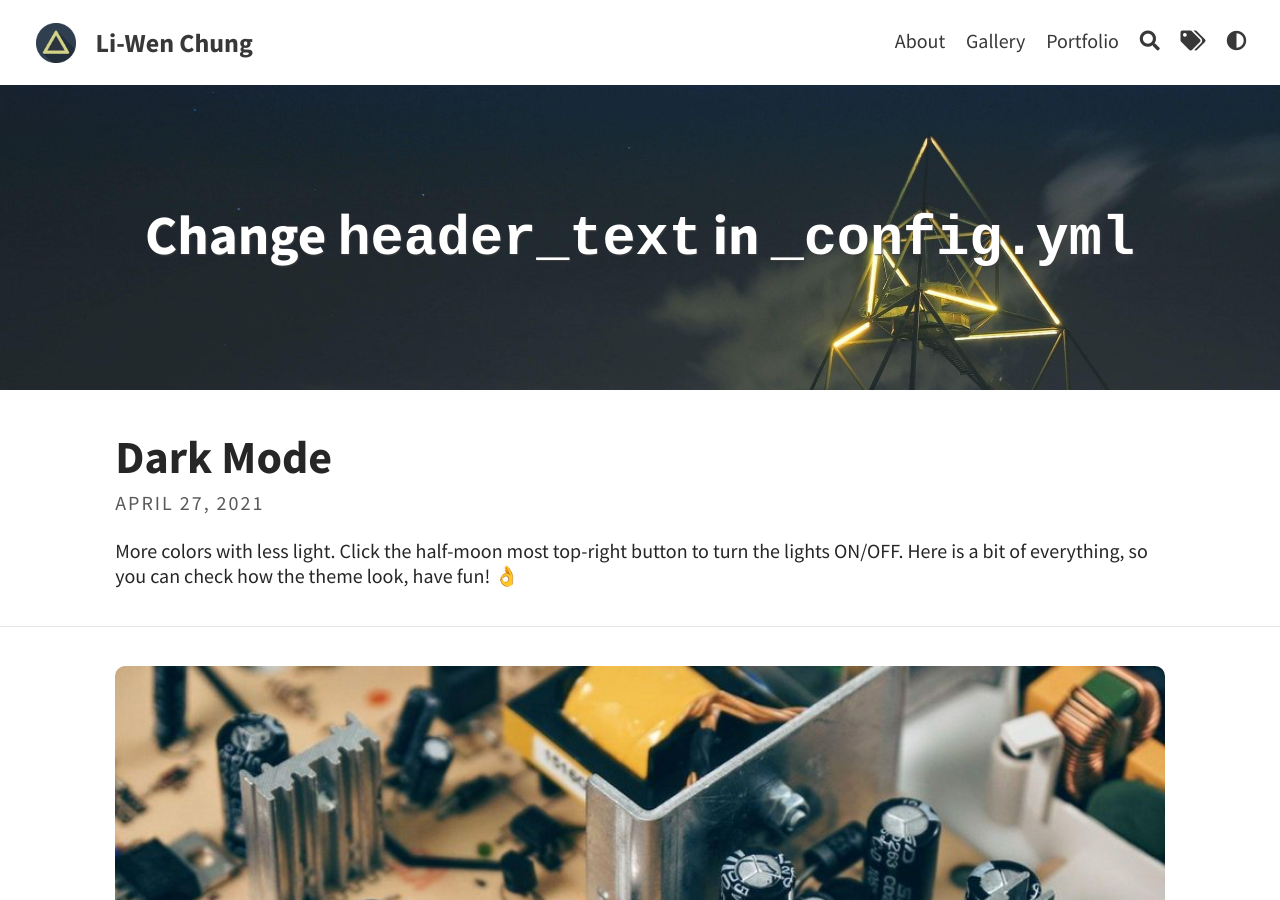
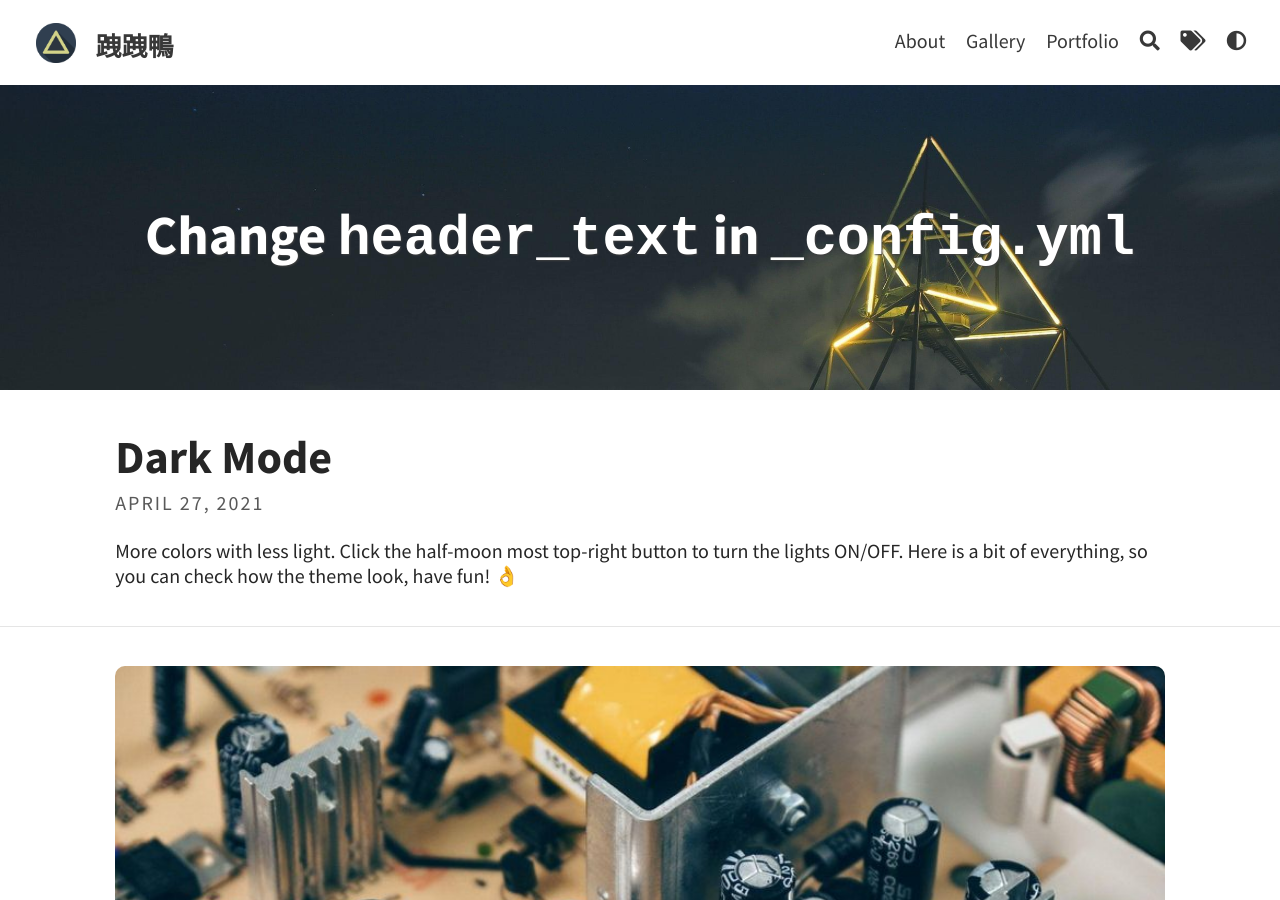
Before and after one commit to Nicetiesniceties/testsite.github.io, a Jekyll site: the page built from index.html, in a window 1280 px wide and 900 px high. Built offline with Jekyll 4.4.1, drawn with Linux system fonts in a browser that asks for light colours; the list of posts is cut into pages by our own code.

Commit message:
testing chinese

```diff
--- a/_config.yml
+++ b/_config.yml
@@ -3,7 +3,7 @@ baseurl: "/testsite.github.io"
 url: "https://nicetiesniceties.github.io/testsite.github.io"
 
 # THEME-SPECIFIC CONFIGURATION
-title: Li-Wen Chung                                     # site's title
+title: 跩跩鴨                                    # site's title
 description: "A website with blog posts and pages"      # used by search engines
 avatar: assets/img/triangle.png                         # Empty for no avatar in navbar
 favicon: assets/favicon.ico                             # Icon displayed in the tab
```
